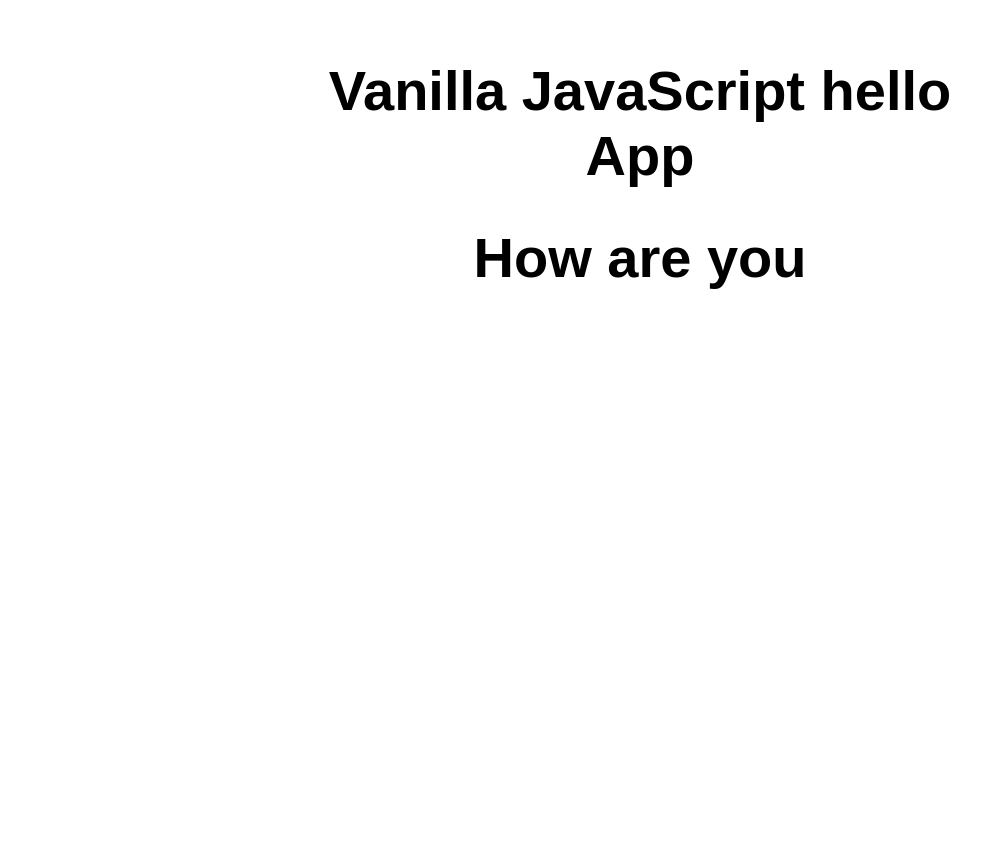
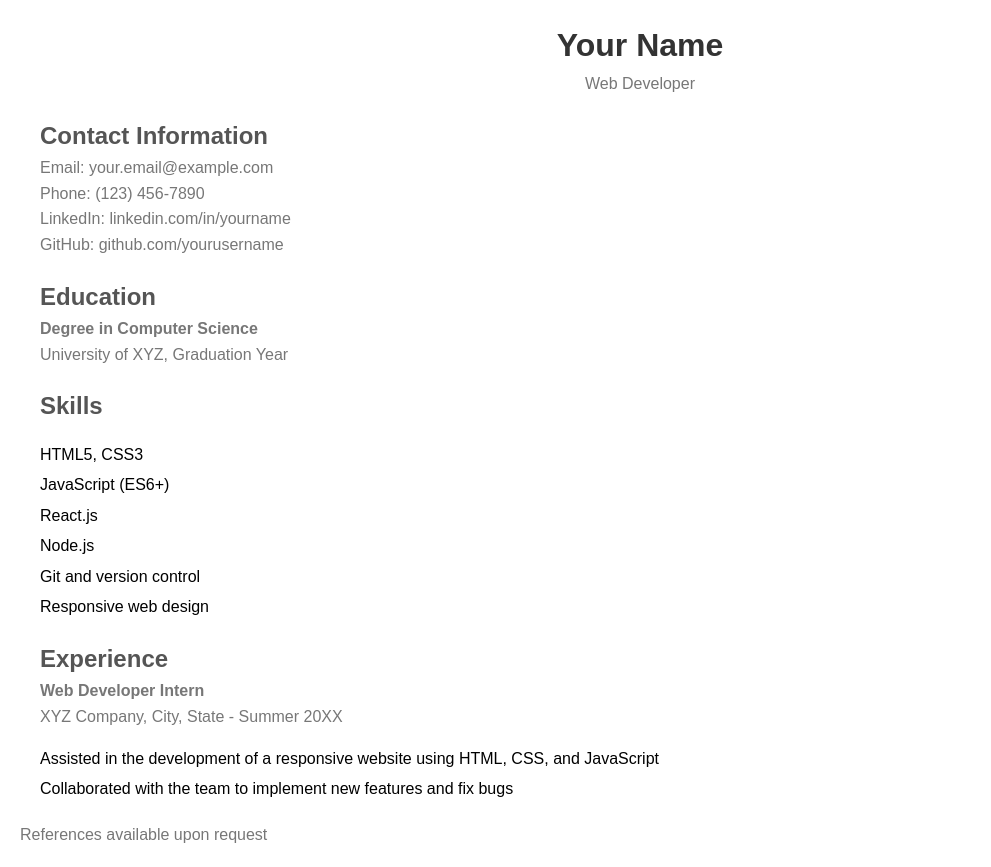
Before and after one commit to sharonsachindata/my-first-static-web-app, a website: page src/index.html in a window 1280 px wide. Shown: the whole page, without its empty margins (0-991 px from the left). Before the commit the page ends 800 px from the top, so only its background shows below. Drawn offline with Linux system fonts and the light colour scheme.

Commit message:
Update index.html

```diff
--- a/src/index.html
+++ b/src/index.html
@@ -1,18 +1,100 @@
 <!DOCTYPE html>
 <html lang="en">
+<head>
+    <meta charset="UTF-8">
+    <meta name="viewport" content="width=device-width, initial-scale=1.0">
+    <title>Your Name - Resume</title>
+    <style>
+        body {
+            font-family: Arial, sans-serif;
+            line-height: 1.6;
+            margin: 20px;
+        }
 
-<head>
-  <meta charset="UTF-8">
-  <meta name="viewport" content="width=device-width, initial-scale=1.0">
-  <link rel="stylesheet" href="styles.css">
-  <title>Vanilla JavaScript NEW App</title>
+        header, section, footer {
+            margin-bottom: 20px;
+        }
+
+        h1, h2, h3, p {
+            margin: 0;
+        }
+
+        header {
+            text-align: center;
+        }
+
+        section {
+            margin-left: 20px;
+        }
+
+        h1 {
+            color: #333;
+        }
+
+        h2 {
+            color: #555;
+        }
+
+        p {
+            color: #777;
+        }
+
+        ul {
+            list-style-type: none;
+            padding: 0;
+        }
+
+        ul li {
+            margin-bottom: 5px;
+        }
+    </style>
 </head>
+<body>
 
-<body>
-  <main>
-    <h1>Vanilla JavaScript hello App</h1>
-    <h1>How are you</h1>
-  </main>
+    <header>
+        <h1>Your Name</h1>
+        <p>Web Developer</p>
+    </header>
+
+    <section>
+        <h2>Contact Information</h2>
+        <p>Email: your.email@example.com</p>
+        <p>Phone: (123) 456-7890</p>
+        <p>LinkedIn: linkedin.com/in/yourname</p>
+        <p>GitHub: github.com/yourusername</p>
+    </section>
+
+    <section>
+        <h2>Education</h2>
+        <p><strong>Degree in Computer Science</strong></p>
+        <p>University of XYZ, Graduation Year</p>
+    </section>
+
+    <section>
+        <h2>Skills</h2>
+        <ul>
+            <li>HTML5, CSS3</li>
+            <li>JavaScript (ES6+)</li>
+            <li>React.js</li>
+            <li>Node.js</li>
+            <li>Git and version control</li>
+            <li>Responsive web design</li>
+        </ul>
+    </section>
+
+    <section>
+        <h2>Experience</h2>
+        <p><strong>Web Developer Intern</strong></p>
+        <p>XYZ Company, City, State - Summer 20XX</p>
+        <ul>
+            <li>Assisted in the development of a responsive website using HTML, CSS, and JavaScript</li>
+            <li>Collaborated with the team to implement new features and fix bugs</li>
+        </ul>
+    </section>
+
+    <footer>
+        <p>References available upon request</p>
+    </footer>
+
 </body>
-
 </html>
```
